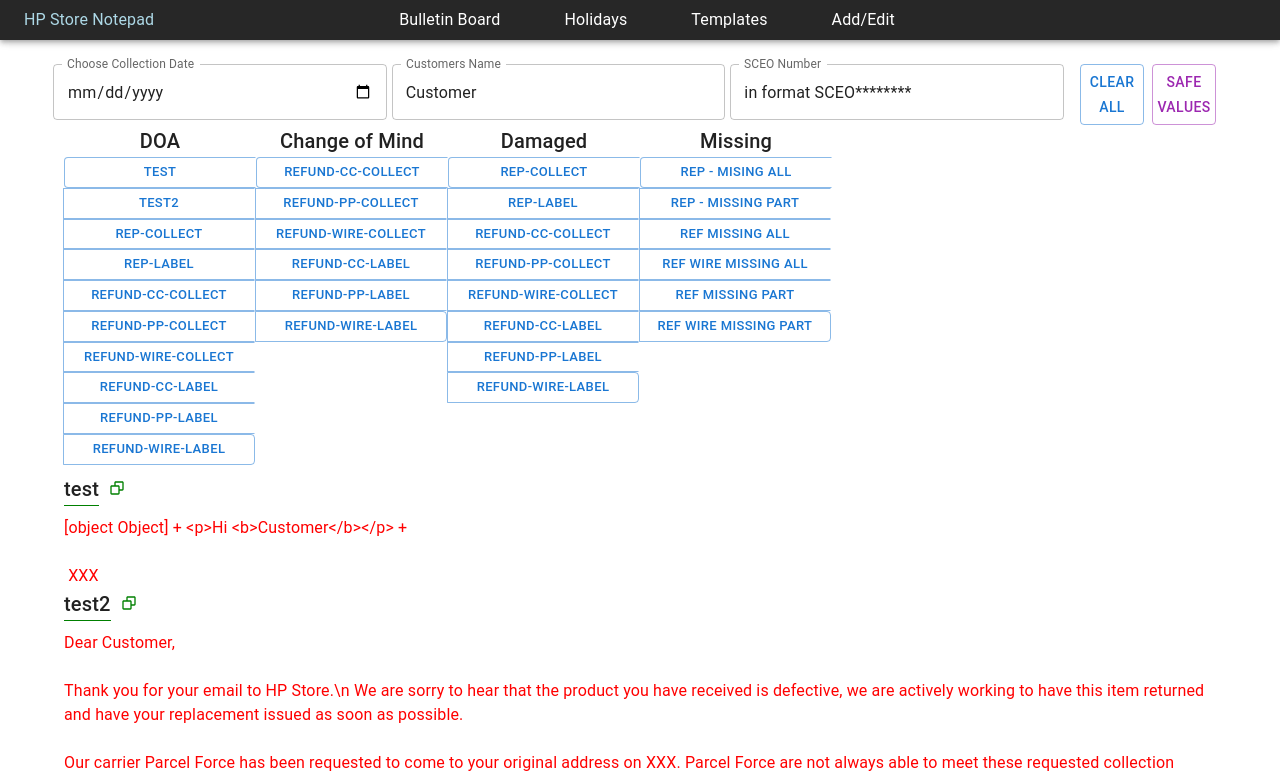
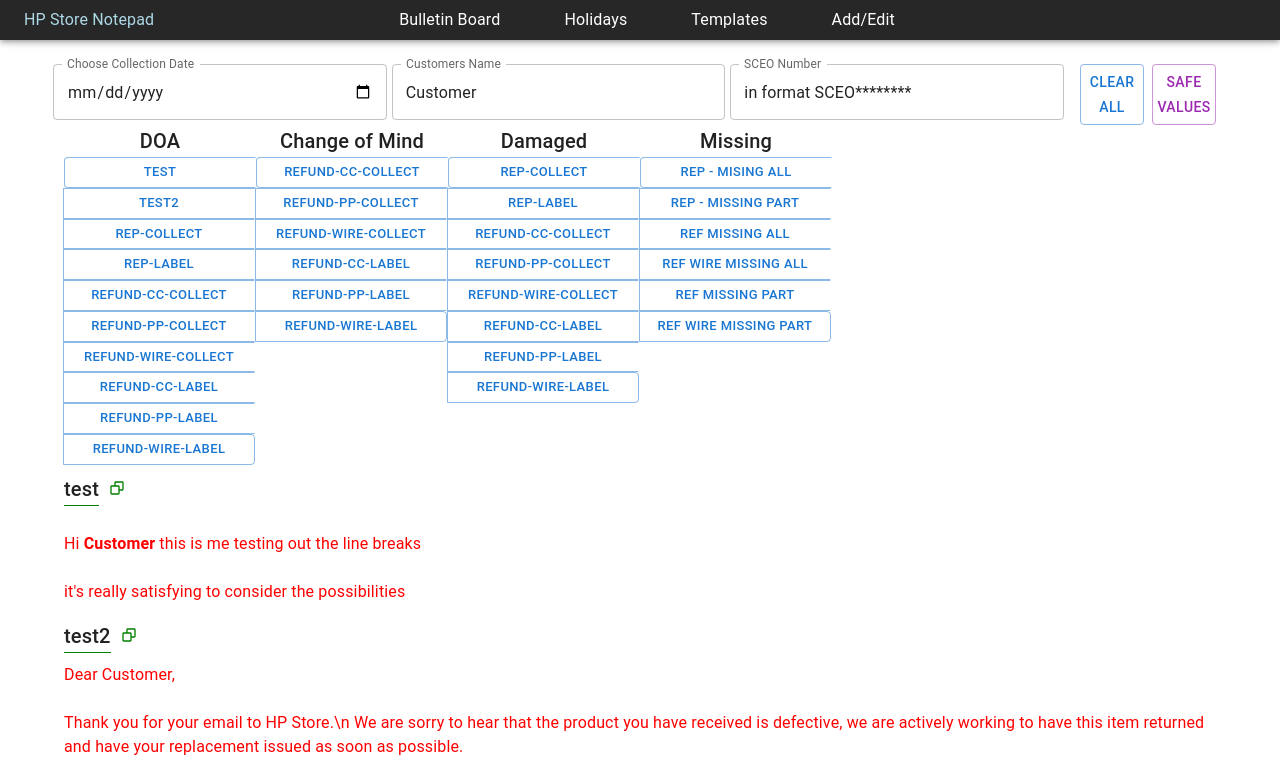
Before and after one commit to misterplain/hpNotePad, a React (Create React App) app in the folder frontend/: page /templates in a window 1280 px wide. Shown: the top 777 px of the page. Built offline with nearby package versions, Linux system fonts and the light colour scheme.

Commit message:
example2

```diff
--- a/frontend/src/assets/templates.js
+++ b/frontend/src/assets/templates.js
@@ -30,7 +30,7 @@ export const TemplateText = ({ name, date, orderNumber }) => {
 
   const parse = require("html-react-parser");
   const example = parse("<p>Hi <b>${name}</b>,</p>");
-  const example2 = `<p>Hi <b>${name}</b></p>`;
+  const example2 = parse(`<p>Hi <b>${name}</b> this is me testing out the line breaks <br><br>it's really satisfying to consider the possibilities</p>`);
   const lineBreak = "\n\n";
 
   const replaceWithBr = (x) => {
@@ -43,7 +43,8 @@ export const TemplateText = ({ name, date, orderNumber }) => {
       title: "test",
       // text: `Dear ${name},\n\nTbeen requested to come to your original address on ${date}. or transportation to avoid any damage in transit.Please write the HP Store order number ${orderNumber} on the
       //   `,
-      text: `${example} + ${example2} +${replaceWithBr(lineBreak)} ${date}`,
+      // text: `${example} + ${example2} +${replaceWithBr(lineBreak)} ${date}`,
+      text: example2
     },
     {
       id: "test2",
```
